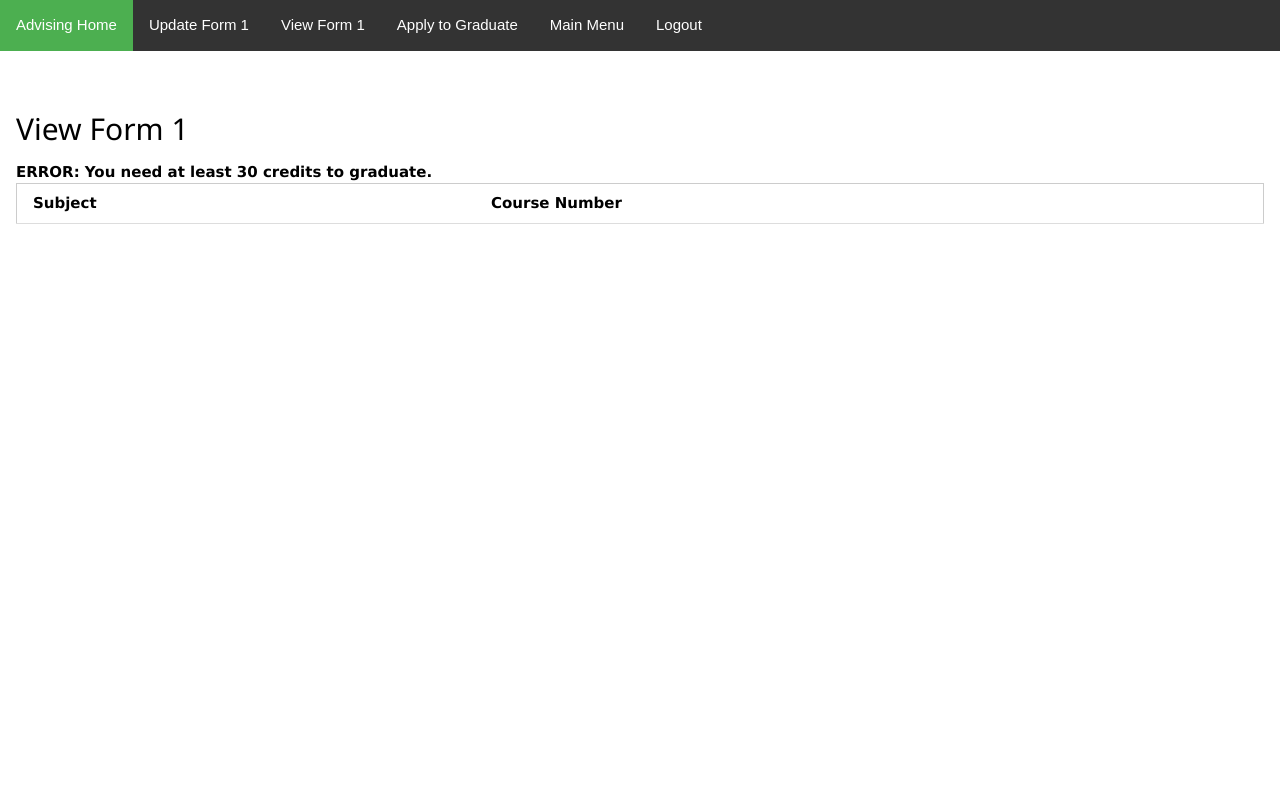
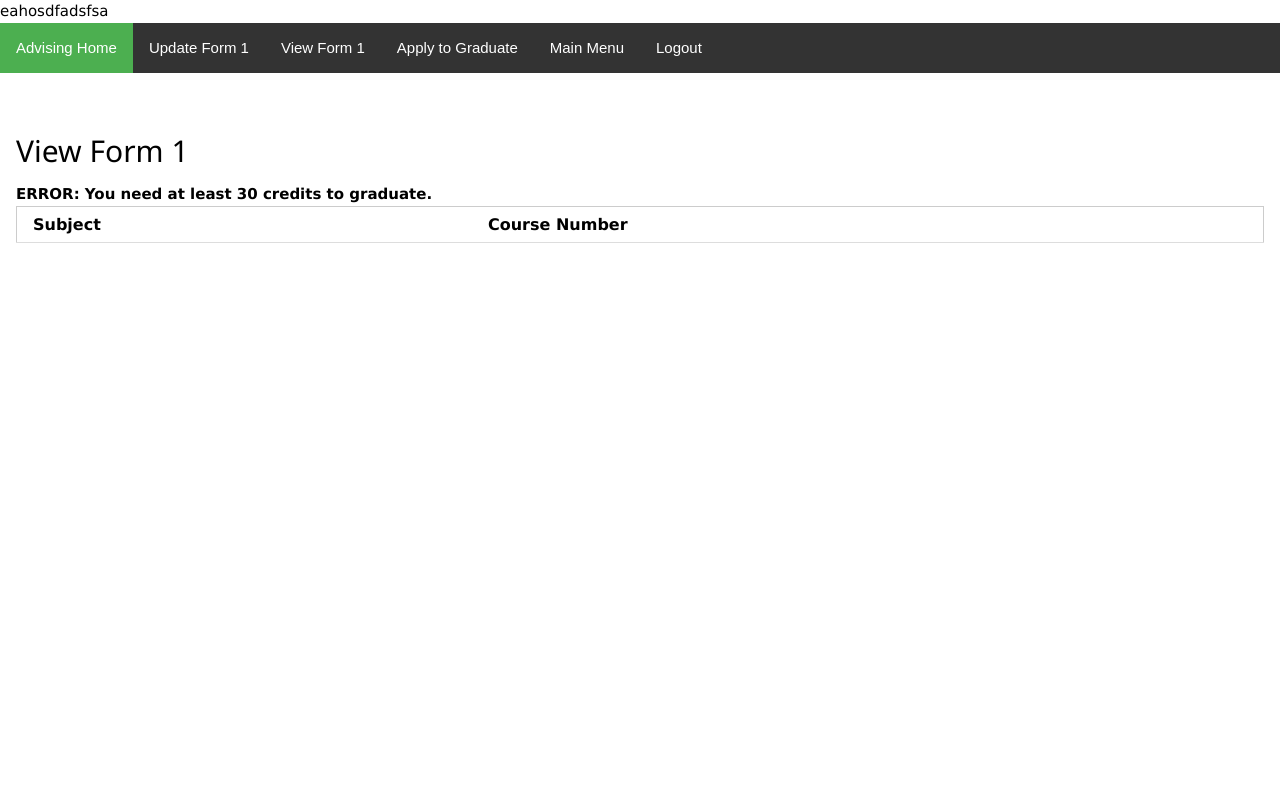
Before and after one commit to lilyrschwarz/BIT, a PHP site: page /viewform1.php in a window 1280 px wide. Run offline with PHP 8.4, Linux system fonts and the light colour scheme; the visitor is signed in with stand-in values (Sample User, id 1); data that the repository does not hold is empty.

Commit message:
view form1 hopefully fixed?

```diff
--- a/public_html/advising/viewform1.php
+++ b/public_html/advising/viewform1.php
@@ -24,6 +24,7 @@ $dbname = "SJL";
   $credits_sum = $credits_sum->fetch_assoc();
   $credits_sum = $credits_sum['sum_of_credits'];
   echo $credits_sum;
+  echo "eahosdfadsfsa";
 
   //$program_type = $db->query("SELECT program_type from student where university_id =".$_SESSION['login_user']);
 /*
```
